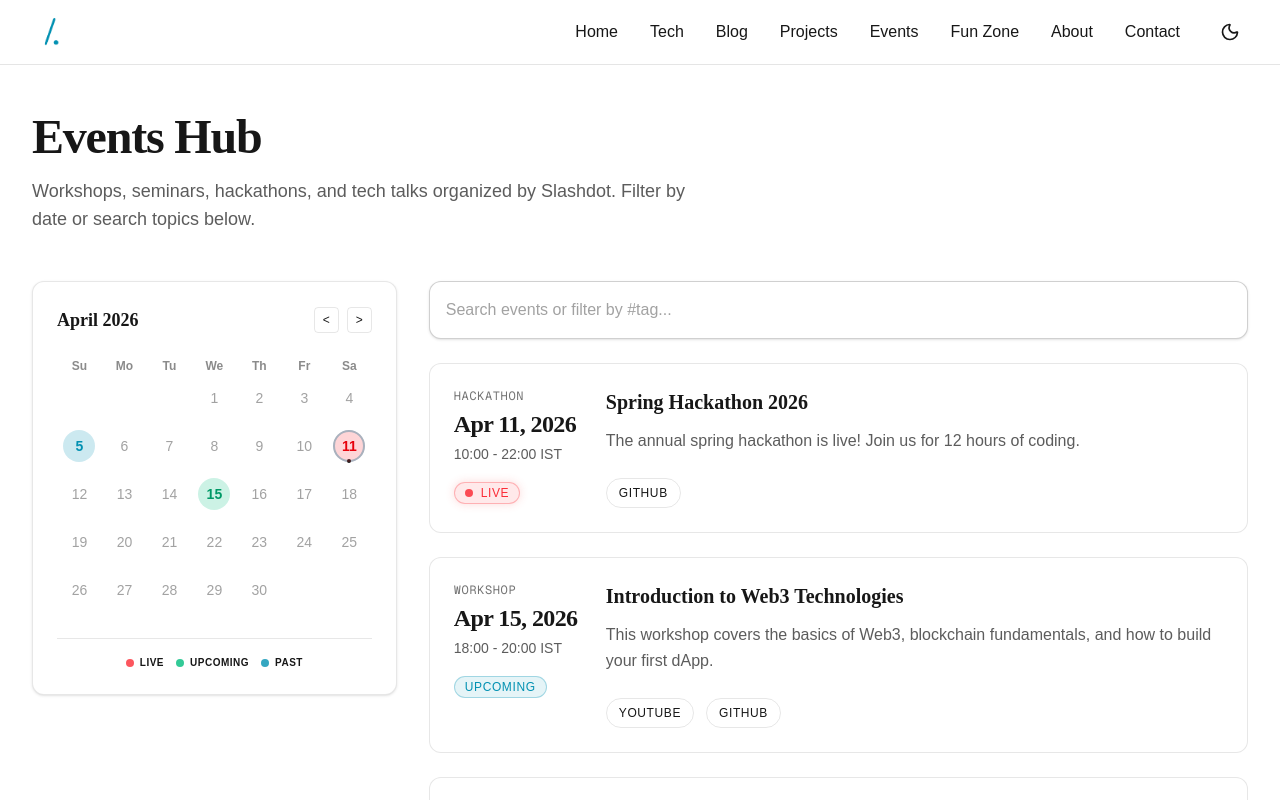
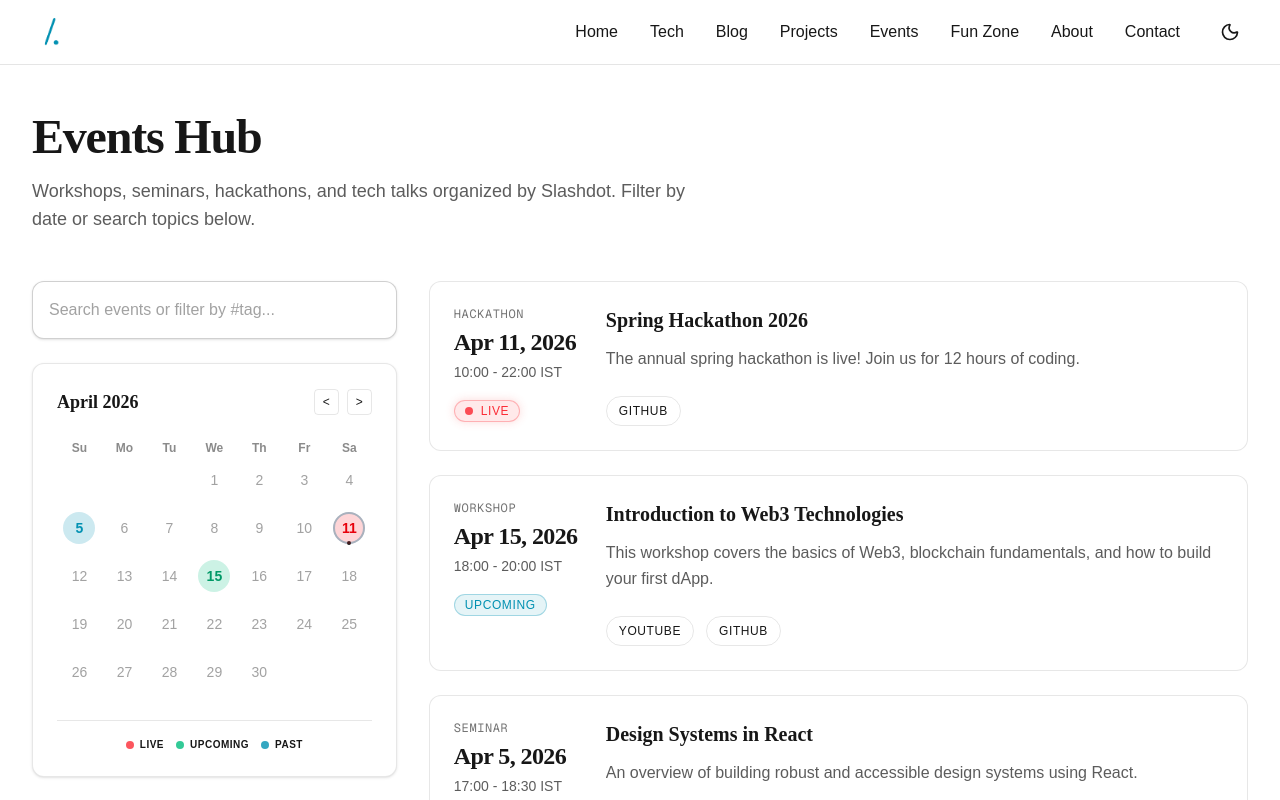
Before and after one commit to anuprovo-debnath/slashdot-website-2026, a Next.js app: page /slashdot-website-2026/events in a window 1280 px wide. Shown: the top 800 px of the page. Built offline with nearby package versions, Linux system fonts and the light colour scheme; a web font is replaced by a local one.

Commit message:
Search fix

```diff
--- a/src/components/EventsSystem.tsx
+++ b/src/components/EventsSystem.tsx
@@ -76,18 +76,8 @@ export function EventsSystem({ initialEvents }: EventsSystemProps) {
     <div className="flex flex-col md:flex-row gap-8 w-full">
       {/* 30% Sidebar */}
       <aside className="w-full md:w-[30%] shrink-0 flex flex-col gap-6 sticky top-24 self-start">
-        <InteractiveCalendar
-          events={calendarEvents}
-          selectedDate={selectedDate}
-          activeDate={activeDate}
-          onSelectDate={setSelectedDate}
-        />
-      </aside>
-
-      {/* 70% Main Feed */}
-      <main className="w-full md:w-[70%] flex flex-col gap-6">
-        {/* Search Bar */}
-        <div className="relative">
+        {/* Search Bar (Sticky alongside Calendar) */}
+        <div className="relative z-10">
           <input
             type="text"
             placeholder="Search events or filter by #tag..."
@@ -96,6 +86,20 @@ export function EventsSystem({ initialEvents }: EventsSystemProps) {
             className="w-full bg-background border border-foreground/20 rounded-xl px-4 py-4 placeholder-foreground/40 focus:outline-none focus:border-primary focus:ring-1 focus:ring-primary transition-all shadow-sm"
           />
         </div>
+
+        {/* Calendar */}
+        <div>
+          <InteractiveCalendar
+            events={calendarEvents}
+            selectedDate={selectedDate}
+            activeDate={activeDate}
+            onSelectDate={setSelectedDate}
+          />
+        </div>
+      </aside>
+
+      {/* 70% Main Feed */}
+      <main className="w-full md:w-[70%] flex flex-col gap-6">
 
         {/* Feed */}
         <div className="flex flex-col gap-6 pb-20">
```
